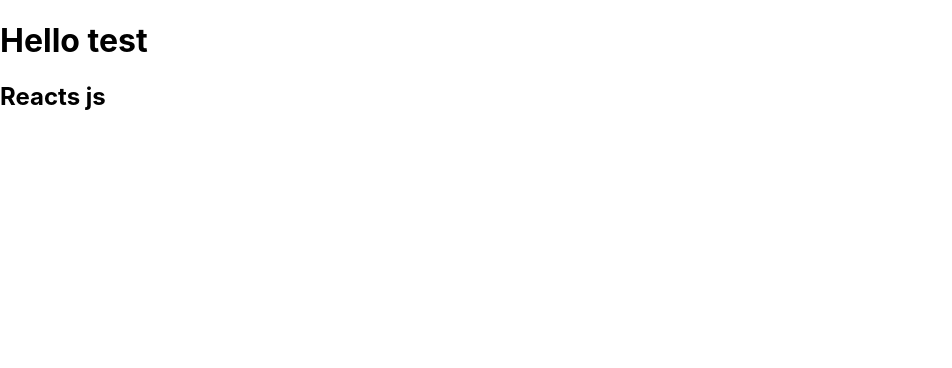
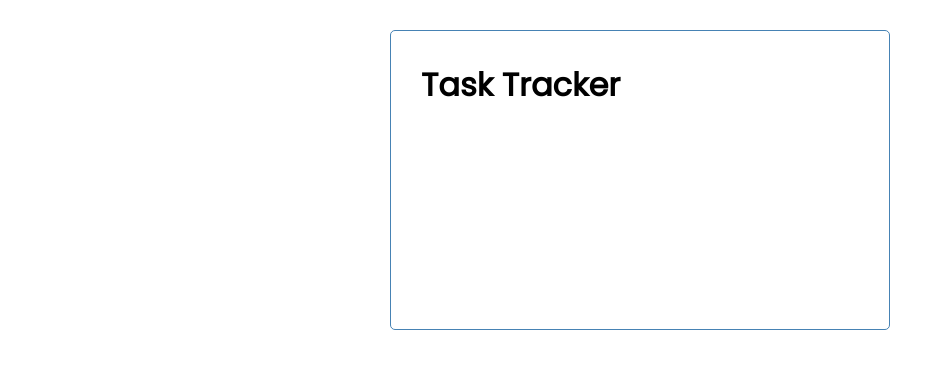
Before and after one commit to Yitzhak-Njenga/tast-tracker, a React (Create React App) app: page / in a window 1280 px wide. Shown: the top 368 px of the page, without its empty margins (0-952 px from the left). Built offline with nearby package versions, Linux system fonts and the light colour scheme.

Commit message:
added styling

```diff
--- a/src/App.js
+++ b/src/App.js
@@ -1,12 +1,10 @@
-function App() {
+import Header from "./components/Header";
+const App = () =>{
   return(
     <div className='container'>
-         <h1>Hello test</h1>
-         <h2>Reacts js</h2>
+      <Header/>
     </div>
   )
-
-
-}
+ }
 
 export default App;
--- /dev/null
+++ b/src/components/Header.js
@@ -0,0 +1,26 @@
+import PropTypes  from "prop-types"
+const Header = ({title}) => {
+    return (
+        <header>
+
+            <h1>{title}</h1>
+
+        </header>
+    )
+}
+
+Header.defaultProps = {
+    title: 'Task Tracker',
+}
+Header.prototypes = {
+    title:PropTypes.string.isRequired
+
+}
+
+ // css in js
+// const headingStyle = {
+//     color:'red',
+//     background:'yellow'
+// }
+
+export default Header
--- a/src/index.css
+++ b/src/index.css
@@ -1,13 +1,112 @@
-body {
+@import url('https://fonts.googleapis.com/css2?family=Poppins:wght@300;400&display=swap');
+
+* {
+  box-sizing: border-box;
   margin: 0;
-  font-family: -apple-system, BlinkMacSystemFont, 'Segoe UI', 'Roboto', 'Oxygen',
-    'Ubuntu', 'Cantarell', 'Fira Sans', 'Droid Sans', 'Helvetica Neue',
-    sans-serif;
-  -webkit-font-smoothing: antialiased;
-  -moz-osx-font-smoothing: grayscale;
+  padding: 0;
 }
 
-code {
-  font-family: source-code-pro, Menlo, Monaco, Consolas, 'Courier New',
-    monospace;
+body {
+  font-family: 'Poppins', sans-serif;
 }
+
+.container {
+  max-width: 500px;
+  margin: 30px auto;
+  overflow: auto;
+  min-height: 300px;
+  border: 1px solid steelblue;
+  padding: 30px;
+  border-radius: 5px;
+}
+
+.header {
+  display: flex;
+  justify-content: space-between;
+  align-items: center;
+  margin-bottom: 20px;
+}
+
+.btn {
+  display: inline-block;
+  background: #000;
+  color: #fff;
+  border: none;
+  padding: 10px 20px;
+  margin: 5px;
+  border-radius: 5px;
+  cursor: pointer;
+  text-decoration: none;
+  font-size: 15px;
+  font-family: inherit;
+}
+
+.btn:focus {
+  outline: none;
+}
+
+.btn:active {
+  transform: scale(0.98);
+}
+
+.btn-block {
+  display: block;
+  width: 100%;
+}
+
+.task {
+  background: #f4f4f4;
+  margin: 5px;
+  padding: 10px 20px;
+  cursor: pointer;
+}
+
+.task.reminder {
+  border-left: 5px solid green;
+}
+
+.task h3 {
+  display: flex;
+  align-items: center;
+  justify-content: space-between;
+}
+
+.add-form {
+  margin-bottom: 40px;
+}
+
+.form-control {
+  margin: 20px 0;
+}
+
+.form-control label {
+  display: block;
+}
+
+.form-control input {
+  width: 100%;
+  height: 40px;
+  margin: 5px;
+  padding: 3px 7px;
+  font-size: 17px;
+}
+
+.form-control-check {
+  display: flex;
+  align-items: center;
+  justify-content: space-between;
+}
+
+.form-control-check label {
+  flex: 1;
+}
+
+.form-control-check input {
+  flex: 2;
+  height: 20px;
+}
+
+footer {
+  margin-top: 30px;
+  text-align: center;
+}
```
